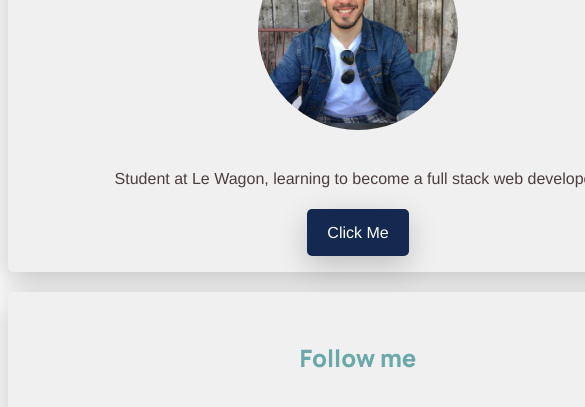
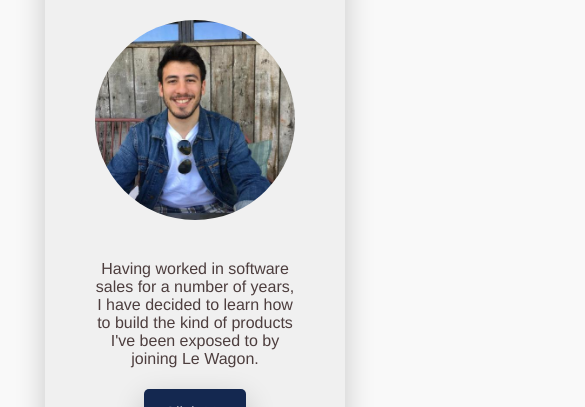
Before and after one commit to Daturkington/profile, a plain HTML site: page index.html in a window 390 px wide. Shown: the part 266-673 px from the top of the page, 585 px wide, since content can reach past the window. Drawn offline with Linux system fonts and the light colour scheme.

Commit message:
Pixel width changes

```diff
--- a/index.html
+++ b/index.html
@@ -12,14 +12,14 @@
   <body>
     <div class="container">
       <div class="card-white" id="intro">
-        <h1>Hello, I'm Daniel </h1>
+        <h1>Hello, I'm Daniel</h1>
         <img src="images/image1.jpeg" alt="Profile Pic" width="200px"/>
 
-        <p>Student at Le Wagon, learning to become a full stack web developer.</p>
+        <p>Having worked in software sales for a number of years, I have decided to learn how to build the kind of products I've been exposed to by joining Le Wagon.</p>
         <a href="https://www.lewagon.com/" target="_blank" class="btn-blue">Click Me</a>
       </div>
       <div class="card-white">
-      <h2> Follow me</h2>
+      <h2> Follow me </h2>
           <ul class="links">
           <li><a href="https://www.facebook.com/thisisnotmyemail2" target="_blank"><i class="fab fa-facebook-square"></i></a></li>
           <li><a href="https://www.instagram.com/turkingtond/" target="_blank"><i class="fab fa-instagram"></i></a></li>
--- a/style.css
+++ b/style.css
@@ -81,4 +81,21 @@ img {
   background-color: #588da8;
 }
 
-@media (max-width: 800px)
+@media (max-width: 960px) {
+  /* For a screen < 960px, this CSS will be read */
+  .container {
+    width: 700px;
+  }
+}
+@media (max-width: 720px) {
+  /* For a screen < 720px, this CSS will be read */
+  .container {
+    width: 500px;
+  }
+}
+@media (max-width: 540px) {
+  /* For a screen < 540px, this CSS will be read */
+  .container {
+    width: 300px;
+  }
+}
```
